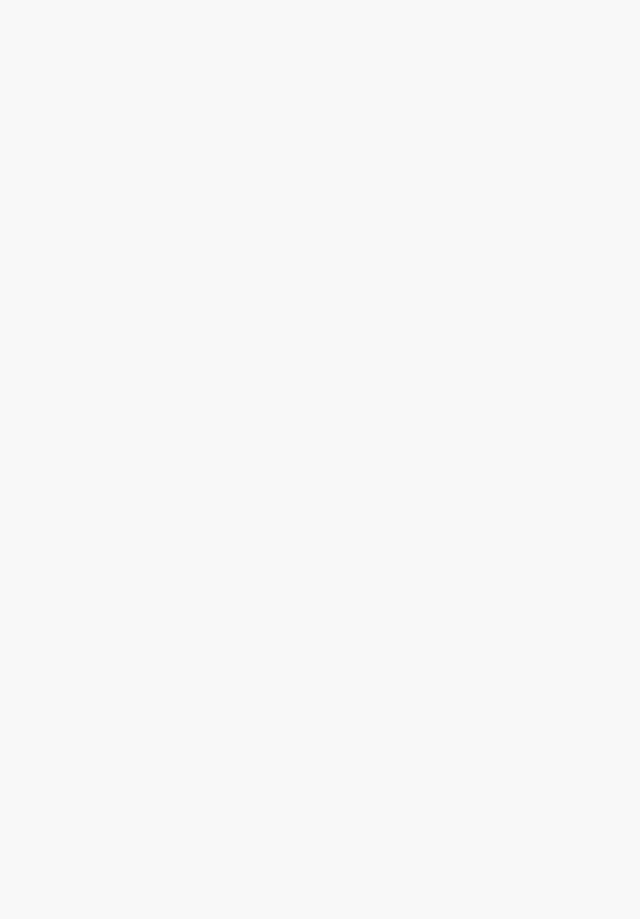
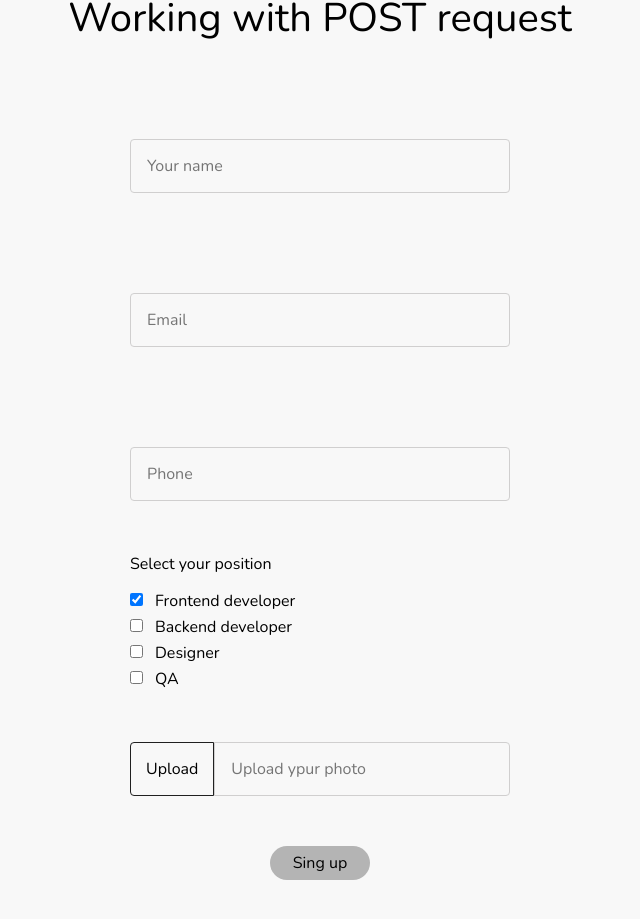
Before and after one commit to Yyyurii/test-task-abz.agency, a React (Create React App) app: page / in a window 1280 px wide. Shown: the part 1704-2623 px from the top of the page, without its empty margins (320-960 px from the left). Before the commit the page ends 1562 px from the top, so only its background shows below. Built offline with nearby package versions, Linux system fonts and the light colour scheme.

Commit message:
Верстка секції post-method

```diff
--- a/src/components/App.jsx
+++ b/src/components/App.jsx
@@ -35,12 +35,11 @@ function App() {
       </section>
 
       <section className='get-method _container'>
-
         <span className='heading'>Working with GET request</span>
 
         <div className='get-method__content'>
 
-          <div className='user-card'>
+          <article className='user-card'>
             <div className='user-card__photo'>
               <img src={userPhoto} alt="user photo" />
             </div>
@@ -56,8 +55,8 @@ function App() {
             <div className='user-card__phone'>
               <span>+38 (098) 278 44 24</span>
             </div>
-          </div>
-          <div className='user-card'>
+          </article>
+          <article className='user-card'>
             <div className='user-card__photo'>
               <img src={userPhoto} alt="user photo" />
             </div>
@@ -73,8 +72,8 @@ function App() {
             <div className='user-card__phone'>
               <span>+38 (098) 278 44 24</span>
             </div>
-          </div>
-          <div className='user-card'>
+          </article>
+          <article className='user-card'>
             <div className='user-card__photo'>
               <img src={userPhoto} alt="user photo" />
             </div>
@@ -90,8 +89,8 @@ function App() {
             <div className='user-card__phone'>
               <span>+38 (098) 278 44 24</span>
             </div>
-          </div>
-          <div className='user-card'>
+          </article>
+          <article className='user-card'>
             <div className='user-card__photo'>
               <img src={userPhoto} alt="user photo" />
             </div>
@@ -107,8 +106,8 @@ function App() {
             <div className='user-card__phone'>
               <span>+38 (098) 278 44 24</span>
             </div>
-          </div>
-          <div className='user-card'>
+          </article>
+          <article className='user-card'>
             <div className='user-card__photo'>
               <img src={userPhoto} alt="user photo" />
             </div>
@@ -124,8 +123,8 @@ function App() {
             <div className='user-card__phone'>
               <span>+38 (098) 278 44 24</span>
             </div>
-          </div>
-          <div className='user-card'>
+          </article>
+          <article className='user-card'>
             <div className='user-card__photo'>
               <img src={userPhoto} alt="user photo" />
             </div>
@@ -141,10 +140,57 @@ function App() {
             <div className='user-card__phone'>
               <span>+38 (098) 278 44 24</span>
             </div>
-          </div>
+          </article>
 
         </div>
         <button className='button button_show-more'>Show more</button>
+
+      </section>
+
+      <section className='post-method _container'>
+        <span className='heading'>Working with POST request</span>
+
+        <div className='post-method__form'>
+          <form className='form'>
+
+            <input className='form__input-info' name='name' placeholder='Your name' />
+            <input className='form__input-info' name='email' placeholder='Email' />
+            <input className='form__input-info' name='phone' placeholder='Phone' />
+
+            <div className='form__checkbox-container'>
+              <p>Select your position</p>
+
+              <div>
+                <input type="checkbox" id="frontend" name="frontend" defaultChecked />
+                <label htmlFor="frontend">Frontend developer</label>
+              </div>
+
+              <div>
+                <input type="checkbox" id="backend" name="backend" />
+                <label htmlFor="backend">Backend developer</label>
+              </div>
+
+              <div>
+                <input type="checkbox" id="designer" name="designer" />
+                <label htmlFor="designer">Designer</label>
+              </div>
+
+              <div>
+                <input type="checkbox" id="qa" name="qa" />
+                <label htmlFor="designer">QA</label>
+              </div>
+            </div>
+
+            <div className='form__upload'>
+              <button className=''>Upload</button>
+              <input className='' name='upload' placeholder='Upload ypur photo' />
+            </div>
+
+            <button className='form__btn-singUp button button_disabled'>Sing up</button>
+
+          </form>
+        </div>
+
       </section>
 
     </div>
--- a/src/components/App.scss
+++ b/src/components/App.scss
@@ -1,4 +1,16 @@
 @import "../assets/styles/variable";
+
+.App {
+    padding: 0 0 100px;
+
+    input {
+        outline: none;
+
+        &.error {
+            border: 2px solid #cb3d40;
+        }
+    }
+}
 
 //header---------------------------------
 
@@ -36,9 +48,16 @@
     padding: 4px 0px;
     width: 100px;
     border-radius: 80px;
+    &:hover {
+        background-color: #ffe302;
+    }
 
     &.button_show-more {
         width: 120px;
+    }
+
+    &.button_disabled {
+        background-color: #b4b4b4;
     }
 }
 
@@ -152,3 +171,88 @@
         margin: 0 0 20px;
     }
 }
+
+//post method -------------
+.post-method {
+    margin: 140px auto 0px;
+    text-align: center;
+
+    .heading {
+        @media (max-width: ($md2 + px)) {
+            margin: 0px 60px;
+        }
+
+        @media (max-width: ($md3 + px)) {
+            margin: 0px 32px;
+        }
+
+        @media (max-width: ($md4 + px)) {
+            margin: 0px 16px;
+        }
+    }
+}
+
+.form {
+    margin: 50px auto;
+    display: flex;
+    flex-direction: column;
+    max-width: 380px;
+    width: 100%;
+
+    &__input-info {
+        width: 100%;
+        height: 54px;
+        padding: 0 16px;
+        margin: 50px auto;
+        border: 1px solid #d0cfcf;
+        box-sizing: border-box;
+        border-radius: 4px;
+        background-color: $bgColor;
+        box-sizing: border-box;
+    }
+
+    &__checkbox-container {
+        text-align: left;
+
+        p {
+            margin: 0 0 11px;
+        }
+
+        input {
+            margin: 0 12px 7px 0;
+        }
+    }
+
+    &__upload {
+        margin: 50px 0;
+        display: flex;
+
+        button,
+        input {
+            height: 54px;
+        }
+
+        button {
+            border: 1px solid rgba(0, 0, 0, 0.87);
+            box-sizing: border-box;
+            border-radius: 4px 0px 0px 4px;
+            padding: 0 15px;
+            &.error {
+                border: 2px solid #cb3d40;
+            }
+        }
+
+        input {
+            flex: 1;
+            padding: 0 16px;
+            border: 1px solid #d0cfcf;
+            box-sizing: border-box;
+            border-radius: 0px 4px 4px 0px;
+            background-color: $bgColor;
+        }
+    }
+
+    &__btn-singUp {
+        margin: 0 auto;
+    }
+}
```
